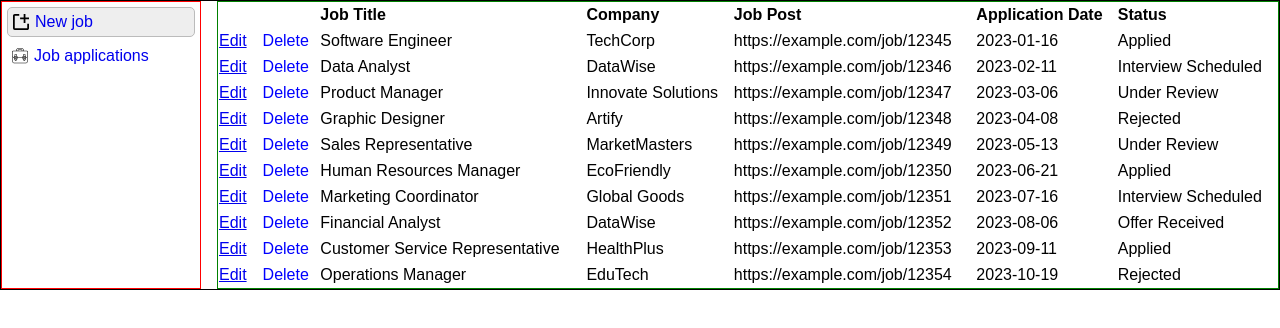
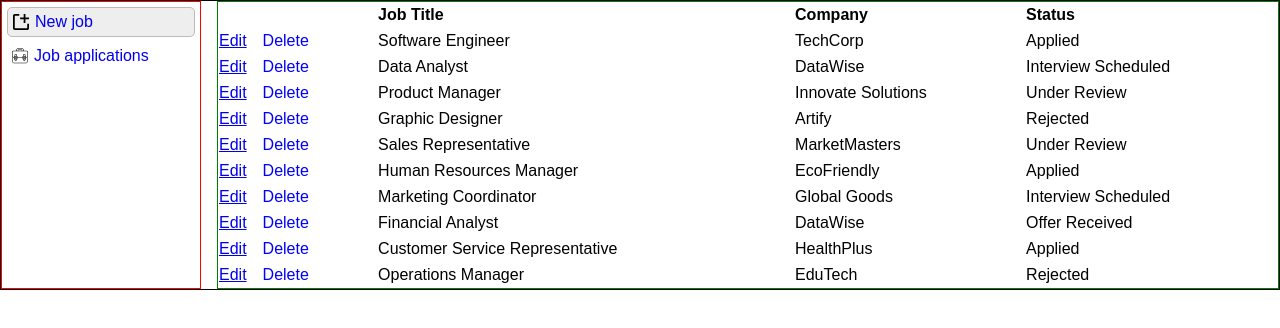
Before and after one commit to jpnws/goodjob, a React (Vite) app: page / in a window 1280 px wide. Shown: the top 328 px of the page. Built offline with nearby package versions, Linux system fonts and the light colour scheme.

Commit message:
Let's show the job posting and application date on the details pages instead.

```diff
--- a/src/JobRow/JobRow.jsx
+++ b/src/JobRow/JobRow.jsx
@@ -20,8 +20,6 @@ export default function JobRow({ jobItem, onDeleteJobItem }) {
       </td>
       <td>{jobItem.jobTitle}</td>
       <td>{jobItem.company}</td>
-      <td>{jobItem.jobPost}</td>
-      <td>{jobItem.applicationDate}</td>
       <td>{jobItem.applicationStatus}</td>
     </tr>
   );
--- a/src/JobTable/JobTable.jsx
+++ b/src/JobTable/JobTable.jsx
@@ -12,8 +12,6 @@ export default function JobTable({ jobs, onDeleteJobItem }) {
           <th></th>
           <th className={styles.headerTitle}>Job Title</th>
           <th className={styles.headerTitle}>Company</th>
-          <th className={styles.headerTitle}>Job Post</th>
-          <th className={styles.headerTitle}>Application Date</th>
           <th className={styles.headerTitle}>Status</th>
         </tr>
       </thead>
```
